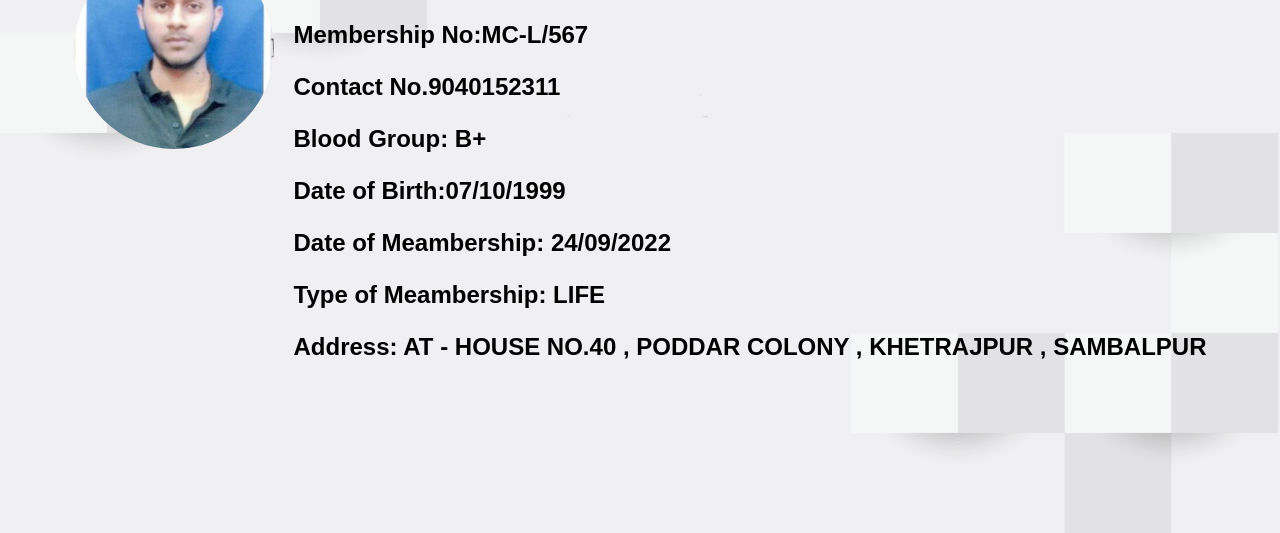
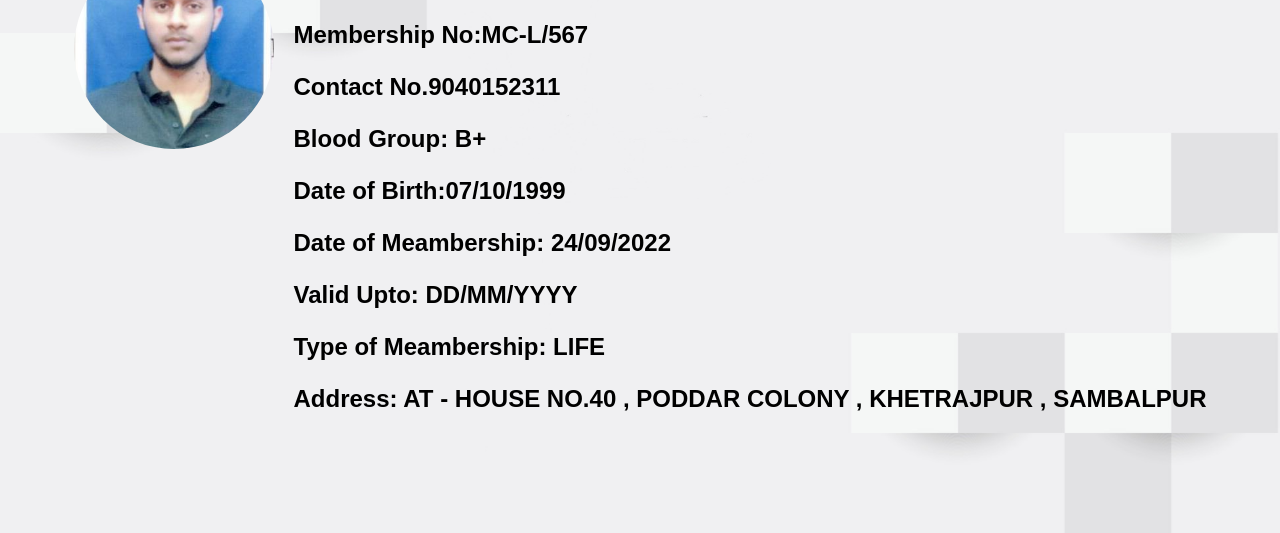
Before and after one commit to mahanadiclub/Satyam-Agrawal, a plain HTML site: page index.html in a window 1280 px wide. Shown: the part 267-800 px from the top of the page. Drawn offline with Linux system fonts and the light colour scheme.

Commit message:
Update index.html

```diff
--- a/index.html
+++ b/index.html
@@ -85,6 +85,7 @@
             <p>Blood Group: B+</p>
             <p>Date of Birth:07/10/1999</p>
             <p>Date of Meambership: 24/09/2022</p>
+            <p>Valid Upto: DD/MM/YYYY</p>
             <p>Type of Meambership: LIFE </p>
             <p>Address: AT - HOUSE NO.40 , PODDAR COLONY , KHETRAJPUR , SAMBALPUR								</p>
         </div>
```
